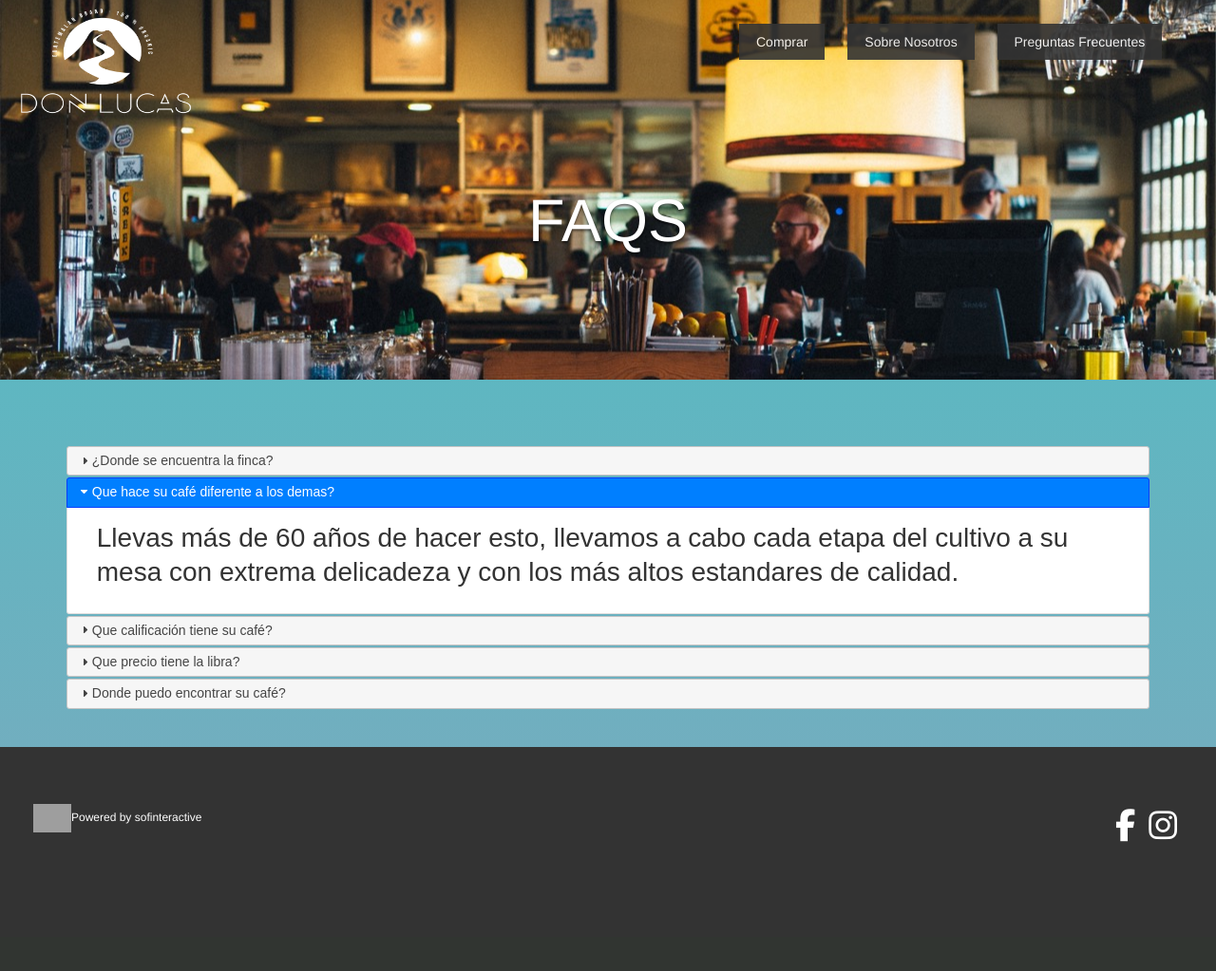
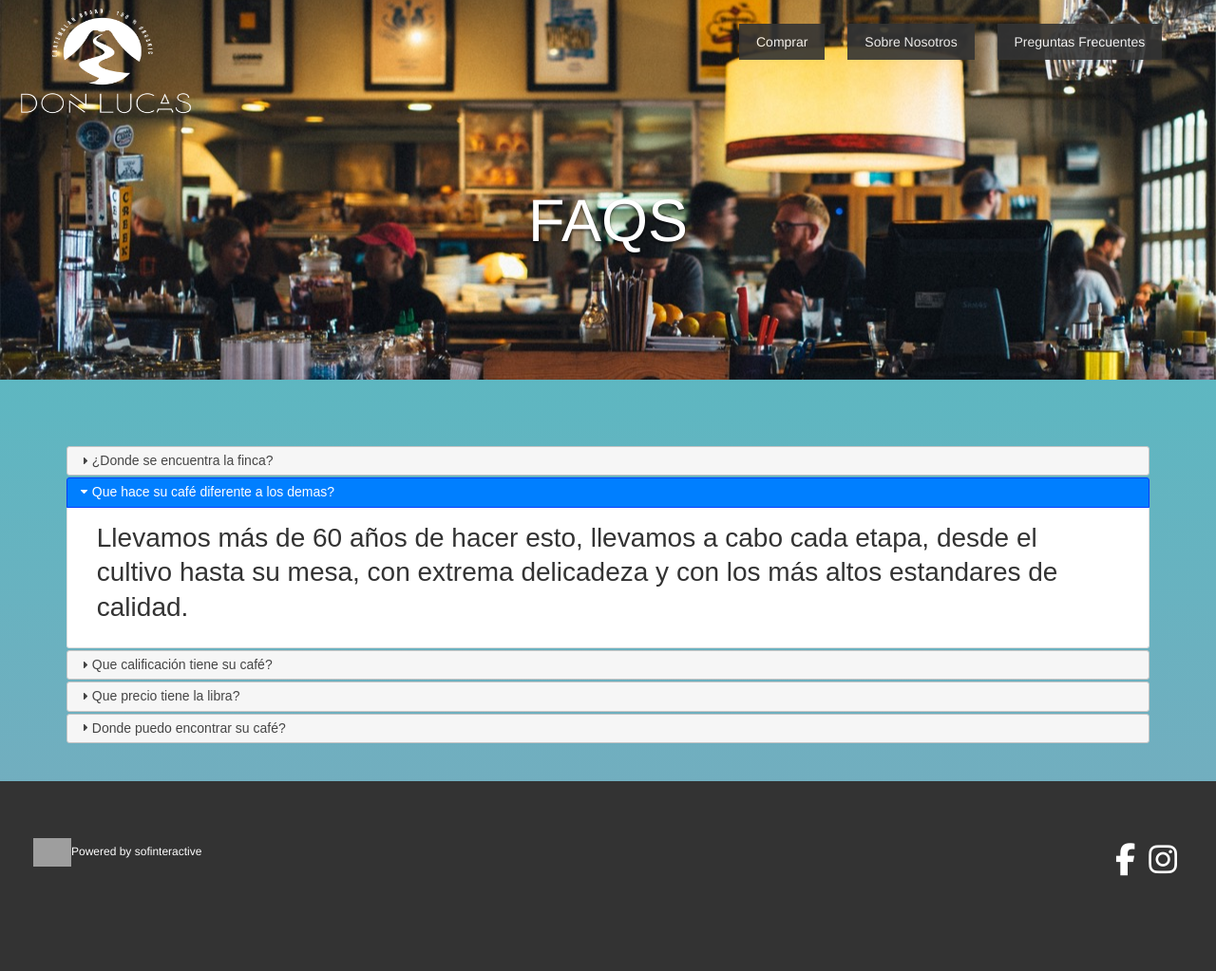
Before and after one commit to rmeoni/nakamarra, a Rails app: page /faq in a window 1280 px wide, after a click that opens the changed part. Shown: the whole page at 95% size. Before the commit the page ends 887 px from the top, so only its background shows below. Run offline with Rails 7, Linux system fonts and the light colour scheme; style sheets or scripts are compiled from the project's sources; some libraries are stand-ins or nearby versions; grey boxes are pictures that could not be loaded.

Commit message:
hechando casaca

```diff
--- a/app/views/pages/faq.html.erb
+++ b/app/views/pages/faq.html.erb
@@ -17,7 +17,7 @@
   </div>
   <h3>Que hace su caf&eacute; diferente a los demas?</h3>
   <div>
-    <p>Llevas m&aacute;s de 60 años de hacer esto, llevamos a cabo cada etapa del cultivo a su mesa con extrema delicadeza y con los m&aacute;s altos estandares de calidad. </p>
+    <p>Llevamos m&aacute;s de 60 años de hacer esto, llevamos a cabo cada etapa, desde el cultivo hasta su mesa, con extrema delicadeza y con los m&aacute;s altos estandares de calidad. </p>
   </div>
   <h3>Que calificaci&oacute;n tiene su caf&eacute;?</h3>
   <div>
```
